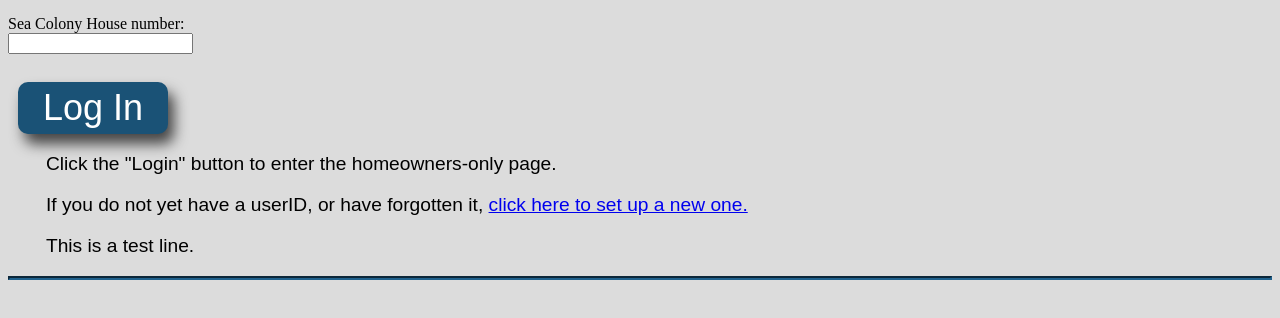
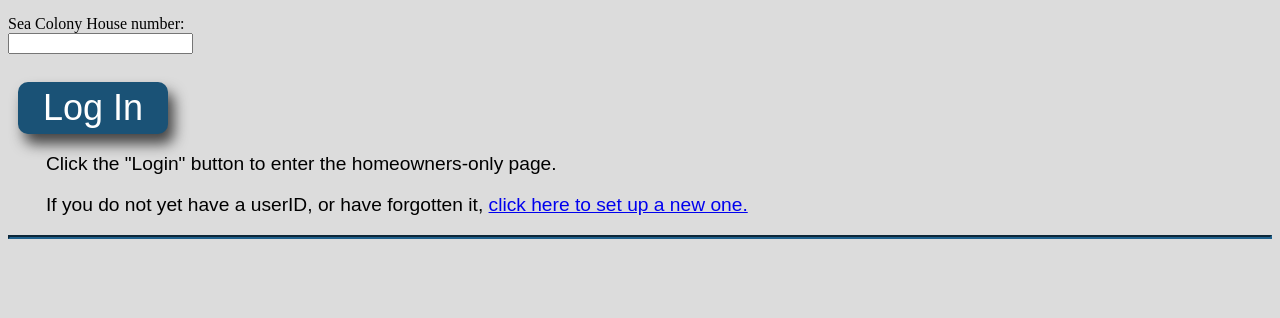
Before and after one commit to coqui33/sclogin, a plain HTML site: page index.html in a window 1280 px wide. Shown: the part 222-540 px from the top of the page. Drawn offline with Linux system fonts and the light colour scheme.

Commit message:
Add files via upload

```diff
--- a/index.html
+++ b/index.html
@@ -31,7 +31,7 @@
 <p id="demo1">Click the "Login" button to enter the homeowners-only page.</p>
 <p></p>
 <p id="demo">If you do not yet have a userID, or have forgotten it, <a href="https://docs.google.com/forms/d/e/1FAIpQLSdKNBCZ1WNNVxy9FJs-RSQFqNWWn9U0oj0ZpZcUwR3zYvXV6Q/viewform?usp=sf_link/">click here to set up a new one.</a></p>
-<p id="debug1">This is a test line.</p>
+<p id="debug1"></p>
 <p id="debug2"></p>
 <p id="debug3"></p>
 
```
